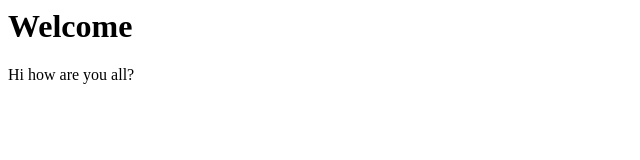
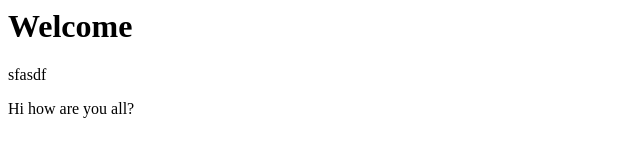
Before and after one commit to kapoormanish/git-demo-2, a plain HTML site: page index.html in a window 1280 px wide. Shown: the whole page, without its empty margins (0-640 px from the left). Drawn offline with Linux system fonts and the light colour scheme.

Commit message:
done some changes

```diff
--- a/index.html
+++ b/index.html
@@ -4,7 +4,7 @@
 
 <body>
     <h1>Welcome</h1>
-
+sfasdf
 <p> Hi how are you all? </p>
 </body>
 </html>
```
